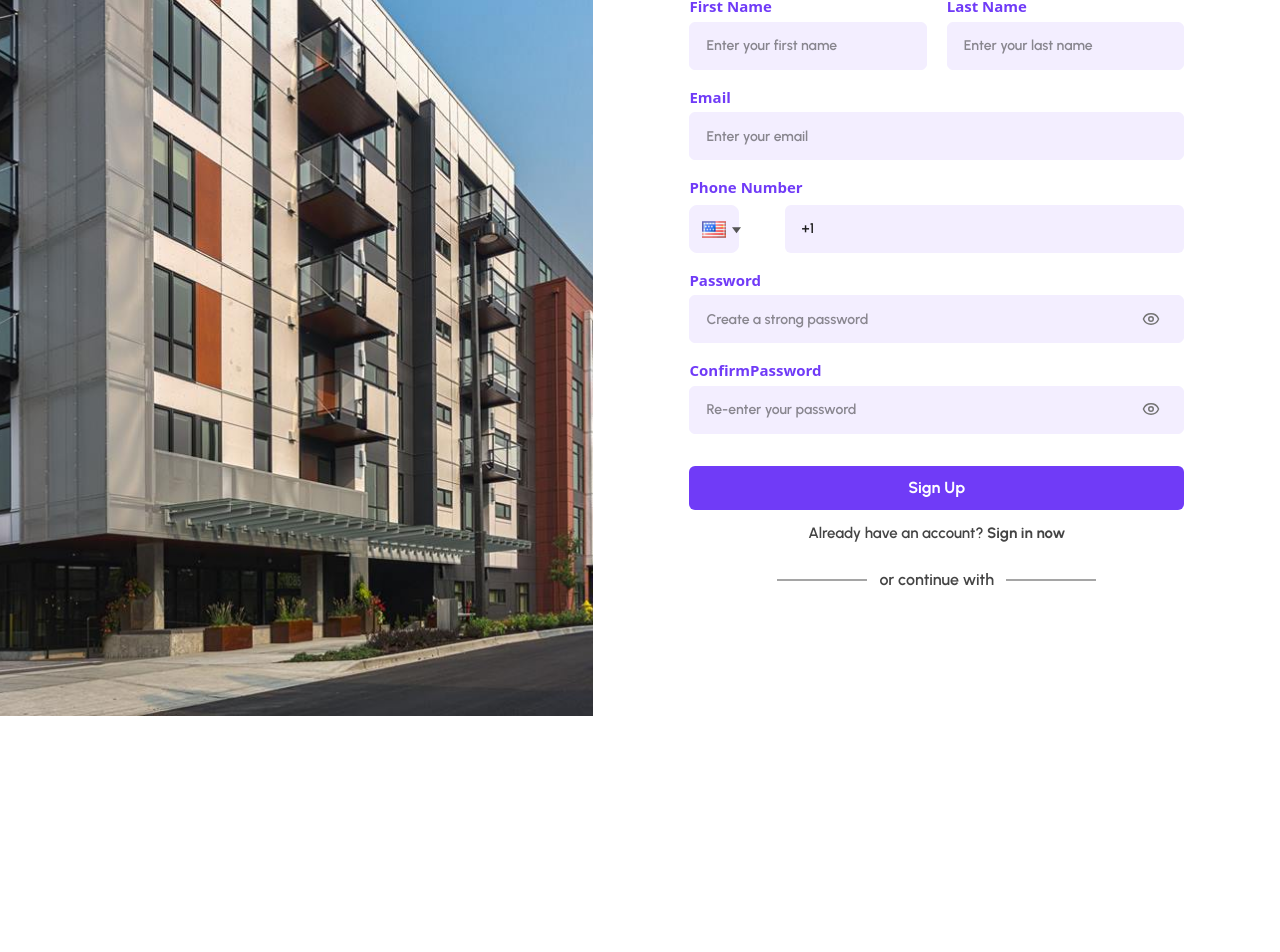
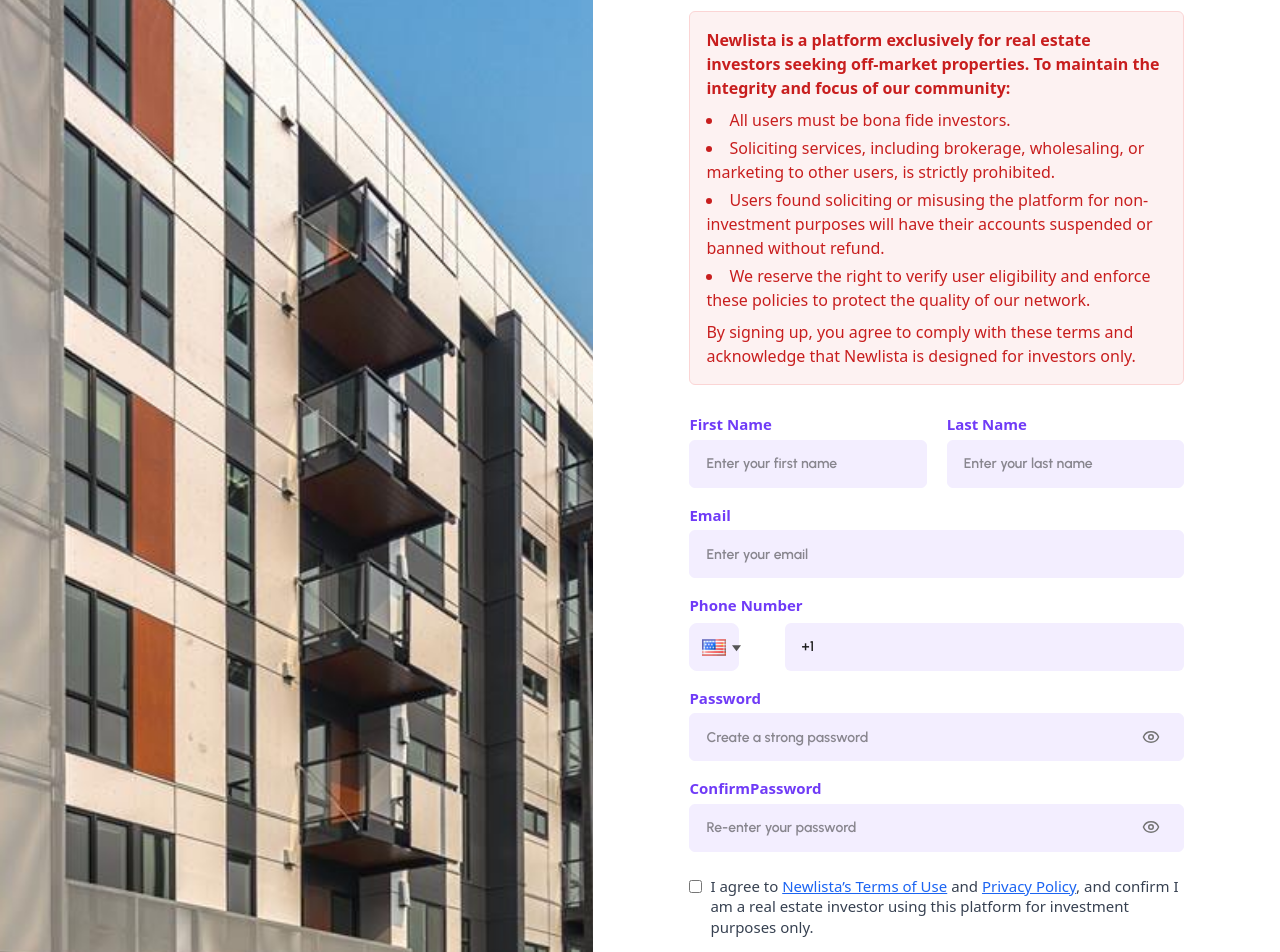
Before and after one commit to AmeerMavia97/Newlistaa, a React (Vite) app: page /register in a window 1280 px wide. Shown: the part 240-1192 px from the top of the page. Before the commit the page ends 956 px from the top, so only its background shows below. Built offline with nearby package versions, Linux system fonts and the light colour scheme.

Commit message:
Register terms add

```diff
--- a/src/Components/Footer/Footer.jsx
+++ b/src/Components/Footer/Footer.jsx
@@ -57,7 +57,7 @@
                     <Link to={"/about-us"}>About Us</Link>
                   </li>
                   <li className=" hover:text-[#c4c4c4]">
-                    <Link to={"/terms-of-usage"}>Terms of Usage</Link>
+                    <Link to={"/terms-of-use"}>Terms of Usage</Link>
                   </li>
                   <li className=" hover:text-[#c4c4c4]">
                     <Link to={"/privacy-policy"}>Privacy Policy</Link>
--- a/src/Configuration/ScreensRouting/Routing.jsx
+++ b/src/Configuration/ScreensRouting/Routing.jsx
@@ -72,7 +72,7 @@
           <Route path={"/register"} element={<Register />} />
           <Route path="/change-password" element={<ChangePassword />} />
           <Route path="/privacy-policy" element={<Privacy />} />
-          <Route path="/terms-of-usage" element={<Terms />} />
+          <Route path="/terms-of-use" element={<Terms />} />
           {/* <Route path={"/plans"} element={<OurPlans />} /> */}
           {/* <Route path={"/residential"} element={<Residential />} /> */}
           {/* <Route path={"/commercial"} element={<Commercial />} /> */}
--- a/src/Screens/Register/register.jsx
+++ b/src/Screens/Register/register.jsx
@@ -200,6 +200,35 @@
             </p>
           </div>
 
+          {/* Important Notice for Investors */}
+          <div className="bg-red-50 border border-red-200 text-red-700 text-sm sm:text-base rounded-md p-4 mt-4">
+            <p className="mb-2 font-semibold">
+              Newlista is a platform exclusively for real estate investors
+              seeking off-market properties. To maintain the integrity and focus
+              of our community:
+            </p>
+            <ul className="list-disc list-inside space-y-1">
+              <li>All users must be bona fide investors.</li>
+              <li>
+                Soliciting services, including brokerage, wholesaling, or
+                marketing to other users, is strictly prohibited.
+              </li>
+              <li>
+                Users found soliciting or misusing the platform for
+                non-investment purposes will have their accounts suspended or
+                banned without refund.
+              </li>
+              <li>
+                We reserve the right to verify user eligibility and enforce
+                these policies to protect the quality of our network.
+              </li>
+            </ul>
+            <p className="mt-2">
+              By signing up, you agree to comply with these terms and
+              acknowledge that Newlista is designed for investors only.
+            </p>
+          </div>
+
           <form
             onSubmit={handleSubmit(RegisterForm)}
             className="flex flex-col gap-4"
@@ -318,6 +347,33 @@
                 </button>
               </span>
             </div>
+            <div className="flex items-start gap-2 mt-2">
+              <input
+                type="checkbox"
+                {...register("termsAgreement", {
+                  required: "You must agree to the terms to register",
+                })}
+                className="mt-1"
+              />
+              <label className="text-sm sm:text-[15px] text-gray-700 leading-snug">
+                I agree to{" "}
+                <Link to="/terms-of-use" className="underline text-blue-600">
+                  Newlista’s Terms of Use
+                </Link>{" "}
+                and{" "}
+                <Link to="/privacy-policy" className="underline text-blue-600">
+                  Privacy Policy
+                </Link>
+                , and confirm I am a real estate investor using this platform
+                for investment purposes only.
+              </label>
+            </div>
+            {errors.termsAgreement && (
+              <p className="text-red-600 text-sm">
+                {errors.termsAgreement.message}
+              </p>
+            )}
+
             {/* Sign Up Button */}
             <div className="mt-1">
               <button
@@ -349,6 +405,12 @@
           <div className="flex justify-center gap-2">
             <div id="google-login-button"></div>
           </div>
+          <p className="text-xs text-gray-500 mt-4">
+            Disclaimer: Newlista is a networking platform for real estate
+            investors. We do not broker deals, provide investment advice, or vet
+            listings or users. All users are responsible for their own due
+            diligence. Use of this platform is at your own risk.
+          </p>
         </div>
       </div>
     </>
```
